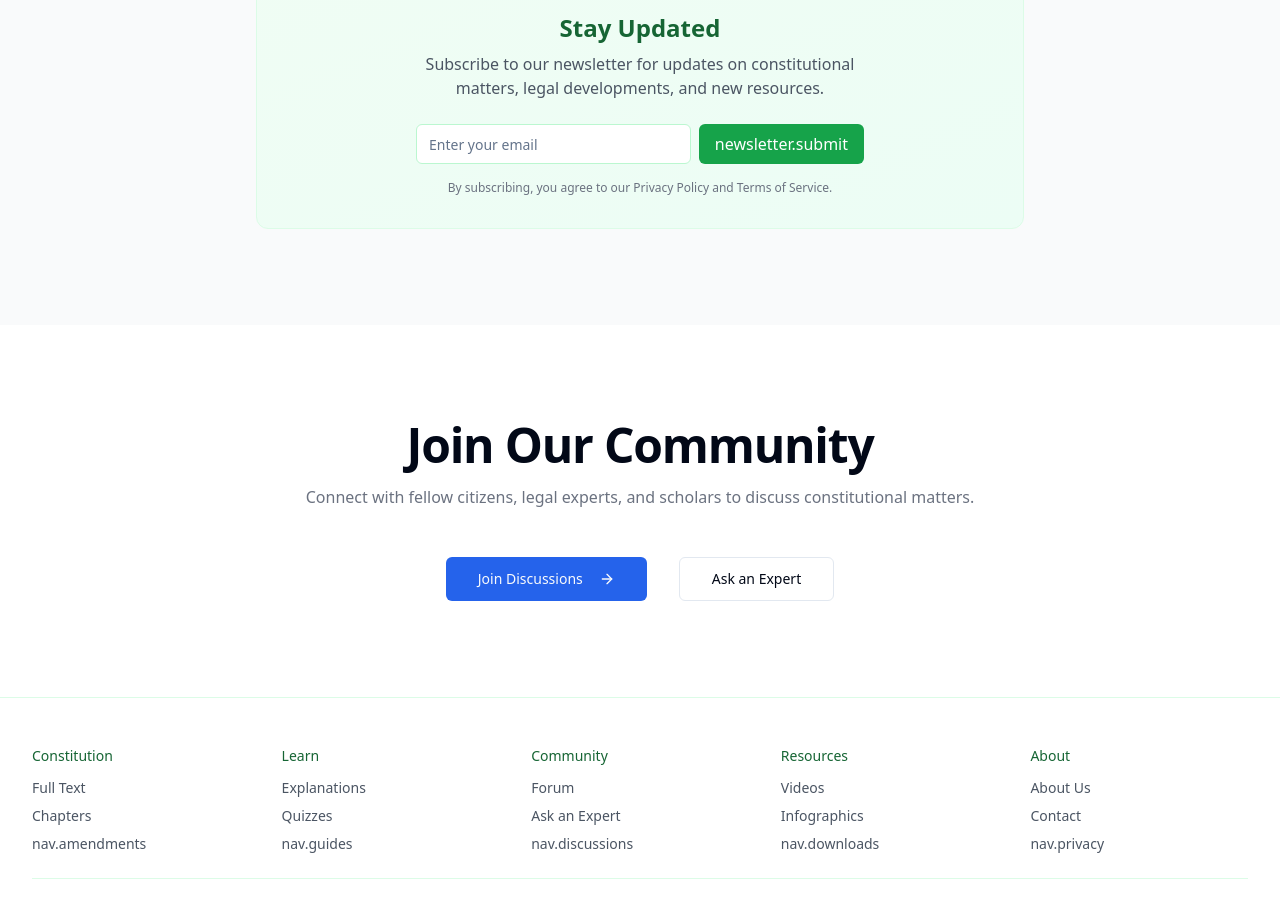
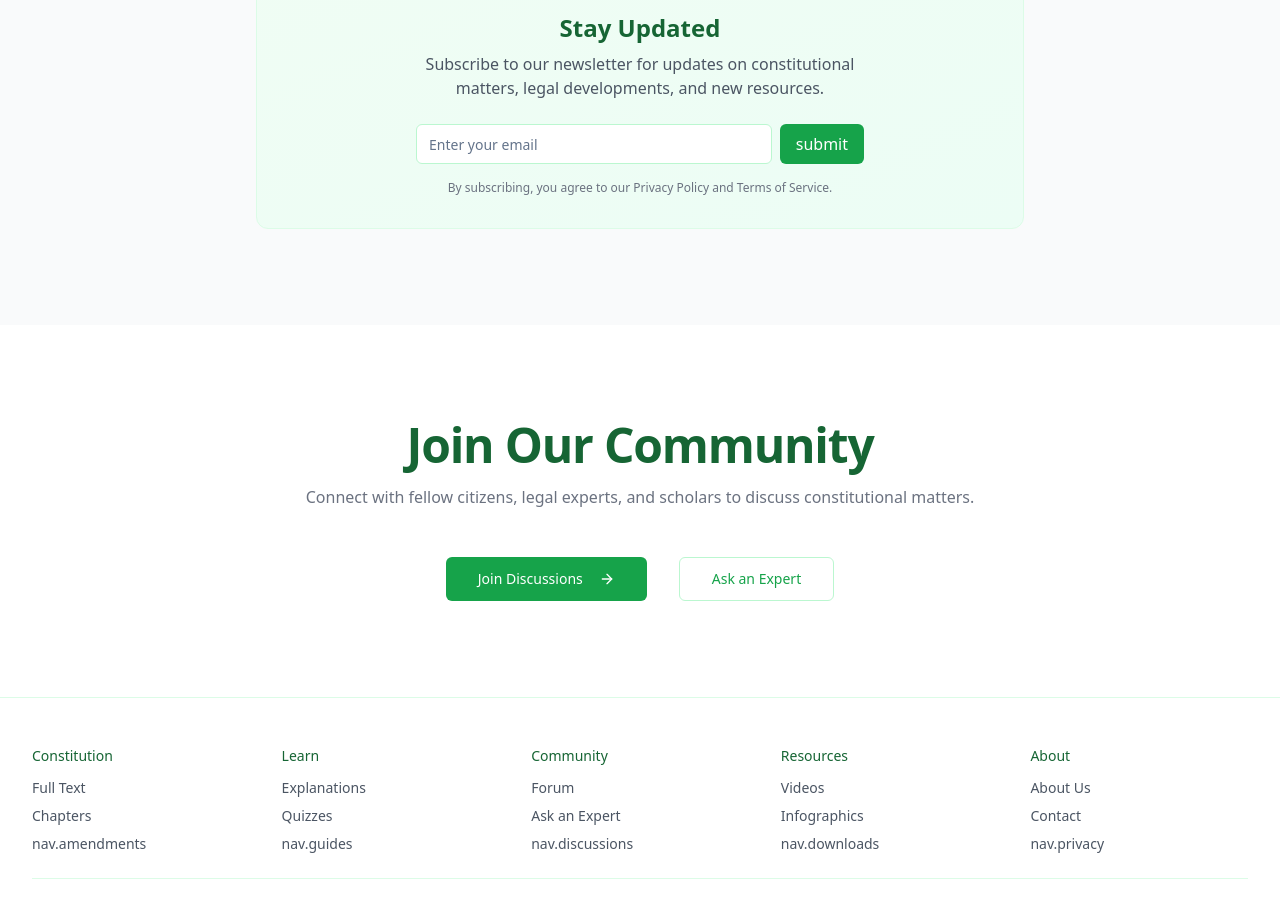
Before and after one commit to Sinfosecurity/nigerian-constitution-2, a Next.js app: page / in a window 1280 px wide. Shown: the part 2980-3884 px from the top of the page. Built offline with nearby package versions, Linux system fonts and the light colour scheme; a web font is replaced by a local one.

Commit message:
style: update button styles and text colors in home page and newsletter subscription components

```diff
--- a/components/home-page-content.tsx
+++ b/components/home-page-content.tsx
@@ -93,7 +93,7 @@ export function HomePageContent() {
       <section className="py-16 md:py-24">
         <div className="container px-4 md:px-6">
           <div className="flex flex-col items-center text-center mb-12">
-            <h2 className="text-3xl font-bold tracking-tight sm:text-4xl md:text-5xl">
+            <h2 className="text-3xl font-bold tracking-tight sm:text-4xl md:text-5xl text-green-800 dark:text-green-200">
               {t("home.community.title")}
             </h2>
             <p className="mt-4 text-gray-500 dark:text-gray-400 max-w-[700px]">
@@ -102,13 +102,22 @@ export function HomePageContent() {
           </div>
 
           <div className="flex flex-col md:flex-row gap-8 items-center justify-center">
-            <Button size="lg" asChild>
+            <Button
+              size="lg"
+              className="bg-green-600 hover:bg-green-700 text-white dark:bg-green-700 dark:hover:bg-green-600"
+              asChild
+            >
               <Link href="/community">
                 {t("home.community.button1")}{" "}
                 <ArrowRight className="ml-2 h-4 w-4" />
               </Link>
             </Button>
-            <Button variant="outline" size="lg" asChild>
+            <Button
+              variant="outline"
+              size="lg"
+              className="border-green-200 text-green-600 hover:bg-green-50 dark:border-green-800 dark:text-green-400 dark:hover:bg-green-900/30"
+              asChild
+            >
               <Link href="/community/ask-expert">
                 {t("home.community.button2")}
               </Link>
--- a/components/newsletter-subscription.tsx
+++ b/components/newsletter-subscription.tsx
@@ -169,8 +169,8 @@ export function NewsletterSubscription() {
               disabled={status === "loading"}
             >
               {status === "loading"
-                ? t("newsletter.submitting")
-                : t("newsletter.submit")}
+                ? "submitting"
+                : "submit"}
             </button>
           </form>
         )}
```
